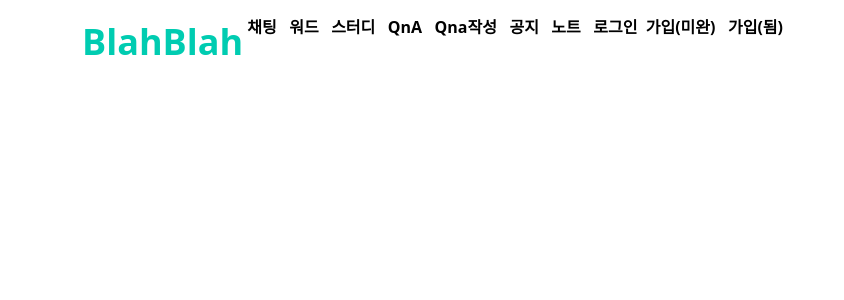
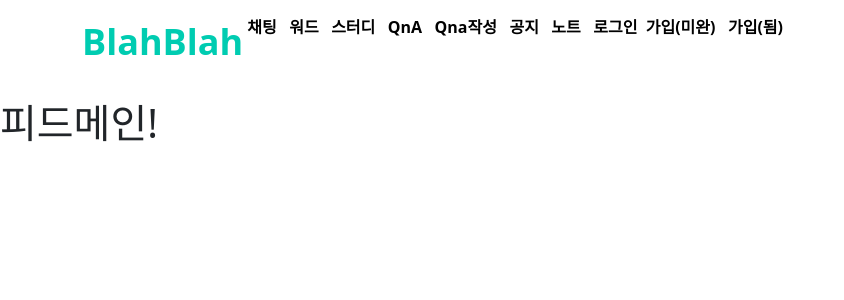
Before and after one commit to damwon/BlahBlah, a Next.js app in the folder FE/blahblah/: page /feed in a window 1280 px wide. Shown: the top 300 px of the page, without its empty margins (0-844 px from the left). Built offline with nearby package versions, Linux system fonts and the light colour scheme.

Commit message:
fe/feat/feedTest

```diff
--- a/FE/blahblah/pages/feed/index.tsx
+++ b/FE/blahblah/pages/feed/index.tsx
@@ -1,6 +1,7 @@
 export default function Index() {
   return (
     <>
+    <h1>피드메인!</h1>
     </>
   )
 }
```
